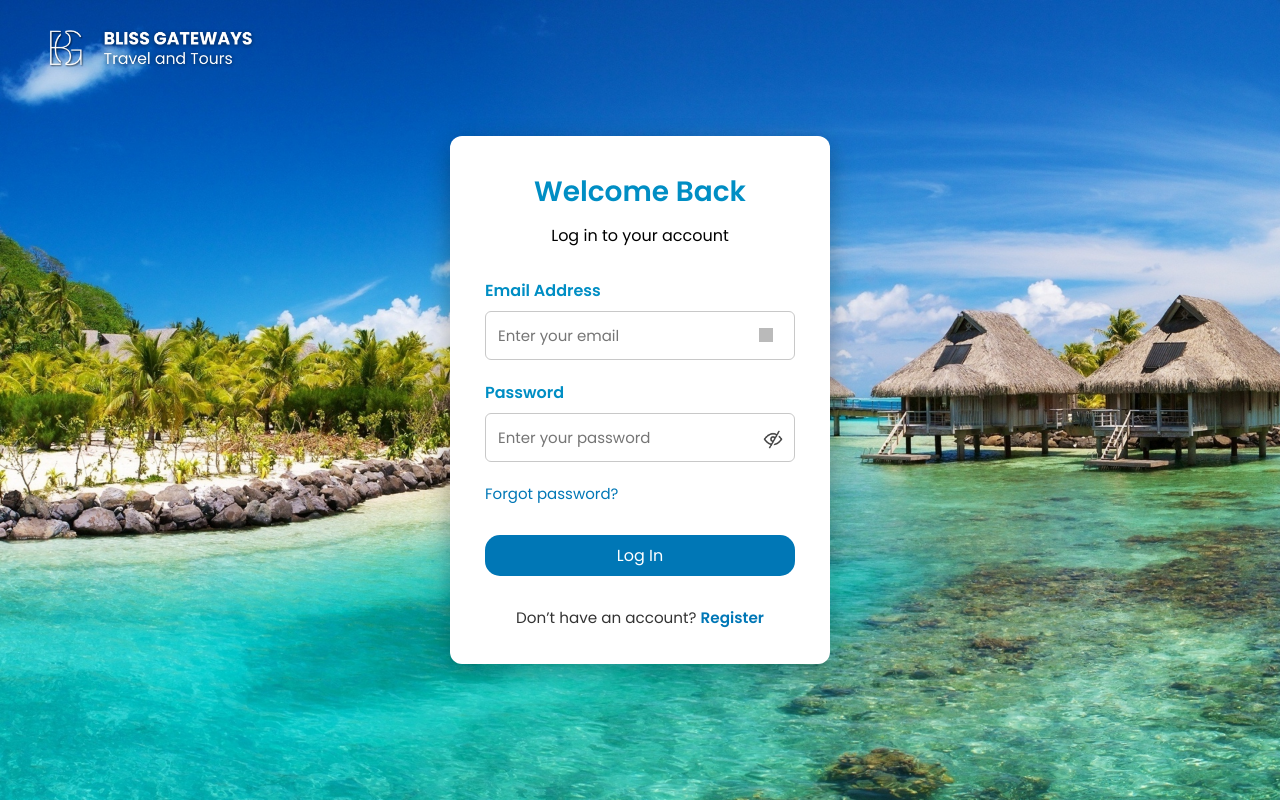
After one commit to yvendee/Bliss-Gateway, a Flask app: page /login in a window 1280 px wide. The commit adds this page. Run offline with Flask 3, Linux system fonts and the light colour scheme; grey boxes are pictures that could not be loaded.

Commit message:
Add files via upload

```diff
--- a/app.py
+++ b/app.py
@@ -183,7 +183,19 @@ def admin_dashboard_page():
 @app.route("/client-notif")
 def client_notif_page():
     # Render the HTML template for the /ui route
-    return render_template("client_notif.html")
+    return render_template("client/client_notif.html")
+
+
+@app.route("/login")
+def login_page():
+    # Render the HTML template for the /ui route
+    return render_template("auth/login.html")
+
+@app.route("/forgot-password")
+def forgot_password_page():
+    # Render the HTML template for the /ui route
+    return render_template("auth/forgot_password.html")
+
 
 
 
--- /dev/null
+++ b/static/css/auth/login.css
@@ -0,0 +1,226 @@
+.login-page {
+  position: relative;
+  width: 100%;
+  height: 100vh;
+  background: url('http://localhost/BlissGateways/assets/images/beach.jpg') no-repeat center center;
+  background-size: cover;
+  display: flex;
+  align-items: center;
+  justify-content: center;
+}
+
+.logo {
+  position: absolute;
+  top: 20px;
+  left: 20px;
+  z-index: 10;
+}
+
+.logo img {
+  height: 60px;
+}
+
+.login-box {
+  background-color: #fff;
+  padding: 35px;
+  border-radius: 12px;
+  width: 100%;
+  max-width: 380px;
+  box-shadow: 0 8px 24px rgba(0, 0, 0, 0.3);
+}
+
+.login-box h2 {
+  text-align: center;
+  margin-bottom: 10px;
+  font-size: 28px;
+  font-weight: 600;
+  color: #008EC4;
+}
+
+.login-box p {
+  text-align: center;
+  margin-bottom: 30px;
+}
+
+.form-group {
+  display: flex;
+  flex-direction: column;
+  position: relative;
+  margin-bottom: 20px;
+}
+
+.form-group label {
+  display: block;
+  margin-bottom: 8px;
+  font-weight: 600;
+  color: #008EC4;
+}
+
+.form-group input {
+  width: 100%;
+  padding: 12px 40px 12px 12px;
+  border: 1px solid #c8c8c8;
+  border-radius: 6px;
+  font-size: 15px;
+}
+
+.input-icon {
+  position: absolute;
+  right: 22px;
+  top: 70%;
+  transform: translateY(-50%);
+  width: 14px;
+  height: 14px;
+  opacity: 0.7;
+}
+
+.login-password-wrapper .login-toggle-password {
+  position: absolute;
+  right: 21px;
+  top: 79%;
+  transform: translateY(-50%);
+  cursor: pointer;
+}
+
+.login-password-wrapper .login-toggle-password img {
+  width: 19px;
+  height: 19px;
+  opacity: 0.75;
+  margin-top: 10px;
+  transition: opacity 0.2s ease;
+}
+
+.login-password-wrapper .login-toggle-password img:hover {
+  opacity: 1;
+}
+
+.forgot-password {
+  text-align: left;
+  margin-bottom: 20px;
+  font-size: 15px;
+}
+
+.forgot-password a {
+  color: #0077b6;
+  text-decoration: none;
+}
+
+.forgot-password a:hover {
+  text-decoration: underline;
+}
+
+.login-box button {
+  width: 100%;
+  padding: 8px;
+  background-color: #0077b6;
+  color: white;
+  border: none;
+  border-radius: 15px;
+  font-size: 16px;
+  cursor: pointer;
+  margin: 10px 0 10px;
+}
+
+.login-box button:hover {
+  background-color: #005f8e;
+}
+
+.signup-link {
+  margin-top: 20px;
+  text-align: center;
+  font-size: 0.95rem;
+  color: #333;
+}
+
+.signup-link a {
+  color: #0077b6;
+  text-decoration: none;
+  font-weight: bold;
+}
+
+.signup-link a:hover {
+  text-decoration: underline;
+}
+
+/* Reset password toggle eye */
+.password-wrapper .toggle-password {
+  position: absolute;
+  right: 21px;
+  top: 74%;
+  transform: translateY(-50%);
+  cursor: pointer;
+}
+
+.password-wrapper .toggle-password img {
+  width: 19px;
+  height: 19px;
+  opacity: 0.75;
+  transition: opacity 0.2s ease;
+}
+
+.password-wrapper .toggle-password img:hover {
+  opacity: 1;
+}
+
+.password-match {
+  font-size: 13px;
+  margin-top: -8px;
+  margin-bottom: 8px;
+}
+
+.password-match.success {
+  color: green;
+}
+
+.password-match.error {
+  color: red;
+}
+
+/* Wrapper to keep eye icon inside input */
+.password-wrapper {
+  position: relative;
+  display: flex;
+  align-items: center;
+}
+
+.password-wrapper input {
+  width: 100%;
+  padding-right: 40px; /* room for eye icon */
+}
+
+/* Eye icon (centered vertically) */
+.password-wrapper .toggle-password {
+  position: absolute;
+  right: 12px;
+  top: 50%;
+  transform: translateY(-50%);
+  cursor: pointer;
+}
+
+.password-wrapper .toggle-password img {
+  width: 20px;
+  height: 20px;
+  margin-top: 10px;
+  opacity: 0.75;
+  transition: opacity 0.2s ease;
+}
+
+.password-wrapper .toggle-password img:hover {
+  opacity: 1;
+}
+
+/* Password hints below inputs */
+.password-hint {
+  display: block;
+  margin-top: 6px;
+  font-size: 13px;
+  color: #666;
+}
+
+.password-hint.success {
+  color: green;
+}
+
+.password-hint.error {
+  color: red;
+}
--- /dev/null
+++ b/static/js/auth/login.js
@@ -0,0 +1,66 @@
+document.addEventListener('DOMContentLoaded', () => {
+  function showPopup(message, type = "success") {
+    const popup = document.getElementById("popup");
+    if (!popup) { alert(message); return; }
+    popup.textContent = message;
+    popup.className = "popup " + type + " show";
+    setTimeout(() => { popup.className = "popup " + type; }, 3000);
+  }
+
+  const btn = document.getElementById('login-button');
+  if (!btn) return;
+
+  btn.addEventListener('click', function () {
+    const email = document.getElementById('email').value.trim();
+    const password = document.getElementById('password').value.trim();
+
+    if (!email || !password) {
+      showPopup("All fields are required", "error");
+      return;
+    }
+
+    fetch('login.php', {
+      method: 'POST',
+      headers: { 'Content-Type': 'application/json' },
+      body: JSON.stringify({ email, password })
+    })
+    .then(async res => {
+      const text = await res.text();
+      try { return JSON.parse(text); }
+      catch { showPopup("Server returned invalid response", "error"); throw new Error(text); }
+    })
+    .then(data => {
+      showPopup(data.message, data.status === "success" ? "success" : "error");
+      if (data.status === "success") {
+        // Save login state
+        localStorage.setItem("isLoggedIn", "true");
+        localStorage.setItem("userRole", data.role);
+
+        // Redirect user back to index.html after login
+        setTimeout(() => {
+          window.location.href = "../index.html";
+        }, 1200);
+      }
+    })
+    .catch(err => {
+      console.error(err);
+      showPopup("Server error. Please try again.", "error");
+    });
+  });
+
+  // Password toggle
+  const toggle = document.getElementById("toggle-password");
+  const pw = document.getElementById("password");
+  const img = document.getElementById("login-toggle-img");
+  if (toggle && pw && img) {
+    toggle.addEventListener("click", function () {
+      if (pw.type === "password") {
+        pw.type = "text";
+        img.src = "http://localhost/BlissGateways/assets/icons/see.png";
+      } else {
+        pw.type = "password";
+        img.src = "http://localhost/BlissGateways/assets/icons/unsee.png";
+      }
+    });
+  }
+});
--- a/static/js/header_load.js
+++ b/static/js/header_load.js
@@ -50,11 +50,11 @@ document.addEventListener("DOMContentLoaded", () => {
                         // Redirect admins to dashboard, clients to profile
                         if (data.userRole && data.userRole.toLowerCase() === "admin") {
                             loginBtn.onclick = () => {
-                                window.location.href = "/BlissGateways/admin/admin_dashboard.html";
+                                window.location.href = "/admin-dashboard";
                             };
                         } else {
                             loginBtn.onclick = () => {
-                                window.location.href = "/BlissGateways/client/client_notif.html";
+                                window.location.href = "/client-notif";
                             };
                         }
                     }
@@ -67,7 +67,7 @@ document.addEventListener("DOMContentLoaded", () => {
                     if (loginBtn) {
                         loginBtn.textContent = "Login";
                         loginBtn.onclick = () => {
-                            window.location.href = "/BlissGateways/auth/login.html";
+                            window.location.href = "/login";
                         };
                     }
                 }
--- a/static/js/script.js
+++ b/static/js/script.js
@@ -23,7 +23,7 @@ document.addEventListener('DOMContentLoaded', function () {
             toggle.addEventListener('click', () => {
                 const type = passwordInput.getAttribute('type') === 'password' ? 'text' : 'password';
                 passwordInput.setAttribute('type', type);
-                toggleImg.src = type === 'password' ? 'http://localhost/BlissGateways/assets/icons/unsee.png' : 'http://localhost/BlissGateways/assets/icons/see.png';
+                toggleImg.src = type === 'password' ? '{{ url_for("static", filename="icons/unsee.png") }}' : '{{ url_for("static", filename="icons/see.png") }}';
             });
         }
     });
--- /dev/null
+++ b/templates/auth/login.html
@@ -0,0 +1,55 @@
+<!DOCTYPE html>
+<html lang="en">
+<head>
+  <meta charset="UTF-8" />
+  <meta name="viewport" content="width=device-width, initial-scale=1.0" />
+  <title>Login</title>
+   <link rel="stylesheet" href='{{ url_for("static", filename="css/style.css") }}'>
+   <link rel="stylesheet" href='{{ url_for("static", filename="css/auth/login.css") }}'>
+  <link href="https://fonts.googleapis.com/css2?family=Poppins:wght@400;600&display=swap" rel="stylesheet" />
+</head>
+<body>
+  <div class="login-page">
+    <div class="logo">
+      <img src='{{ url_for("static", filename="images/logo2.png") }}' alt="Bliss Gateways Logo" />
+    </div>
+
+    <div class="login-box">
+      <h2>Welcome Back</h2>
+      <p>Log in to your account</p>
+
+      <div class="form-group">
+        <label for="email">Email Address</label>
+        <input type="email" id="email" placeholder="Enter your email">
+        <img src="http://localhost/BlissGateways/assets/icons/mail.png" alt="Email Icon" class="input-icon">
+      </div>
+
+      <div class="form-group">
+        <label for="password">Password</label>
+        <div class="password-wrapper login-password-wrapper">
+          <input type="password" id="password" placeholder="Enter your password">
+          <span class="toggle-password login-toggle-password" id="toggle-password">
+            <img src='{{ url_for("static", filename="images/icons/unsee.png") }}' alt="Toggle Password" id="login-toggle-img">
+          </span>
+        </div>
+      </div>
+
+      <div class="forgot-password">
+        <a href="/forgot-password">Forgot password?</a>
+      </div>
+
+      <button id="login-button">Log In</button>
+
+      <div class="signup-link">
+        Don’t have an account? <a href="/">Register</a>
+      </div>
+    </div>
+  </div>
+
+  <div id="popup" class="popup"></div>
+
+  <script src="http://localhost/BlissGateways/auth/login.js"></script>
+  <script src='{{ url_for("static", filename="js/auth/login.js") }}'>
+    </script>
+</body>
+</html>
--- a/templates/index.html
+++ b/templates/index.html
@@ -4,8 +4,8 @@
     <meta charset="UTF-8">
     <meta name="viewport" content="width=device-width, initial-scale=1.0">
     <title>Homepage | Bliss Gateways' Travel Management System</title>
-    <link rel="stylesheet" href={{ url_for("static", filename="css/style.css") }}>
-    <link rel="stylesheet" href={{ url_for("static", filename="css/index.css") }}>
+    <link rel="stylesheet" href='{{ url_for("static", filename="css/style.css") }}'>
+    <link rel="stylesheet" href='{{ url_for("static", filename="css/index.css") }}'>
     <link rel="preconnect" href="https://fonts.googleapis.com">
     <link rel="preconnect" href="https://fonts.gstatic.com" crossorigin>
     <link href="https://fonts.googleapis.com/css2?family=Poppins:wght@100;200;300;400;500;600;700;800;900&display=swap" rel="stylesheet">
@@ -26,7 +26,7 @@
                         <div class="input-with-icon">
                             <input type="text" id="location" placeholder="Select your destination" class="location-input">
                             <button class="search-button">
-                                <img src="assets/icons/search.png" alt="Search Icon" class="search-icon">
+                                <img src='{{ url_for("static", filename="icons/search.png") }}' alt="Search Icon" class="search-icon">
                             </button>
                         </div>
                     </div>
```
Also changed, not shown: static/js/index.js (+4 -4 lines), templates/auth/forgot_password.html (added, +41 -0 lines), templates/client/client_notif.html (added, +84 -0 lines).
